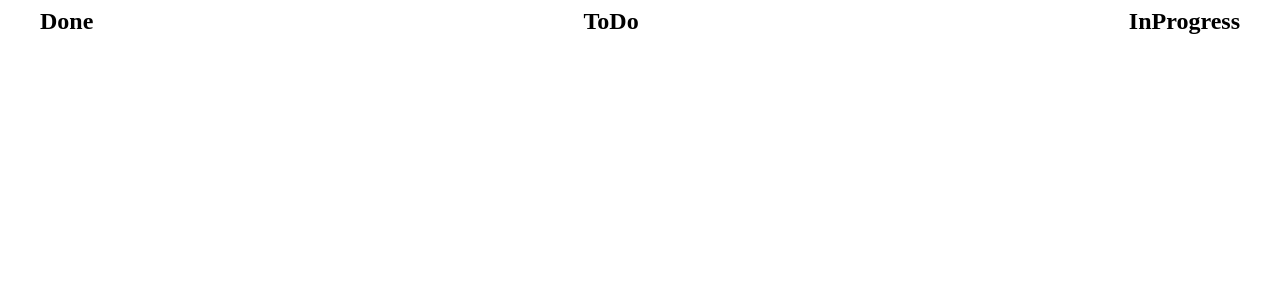
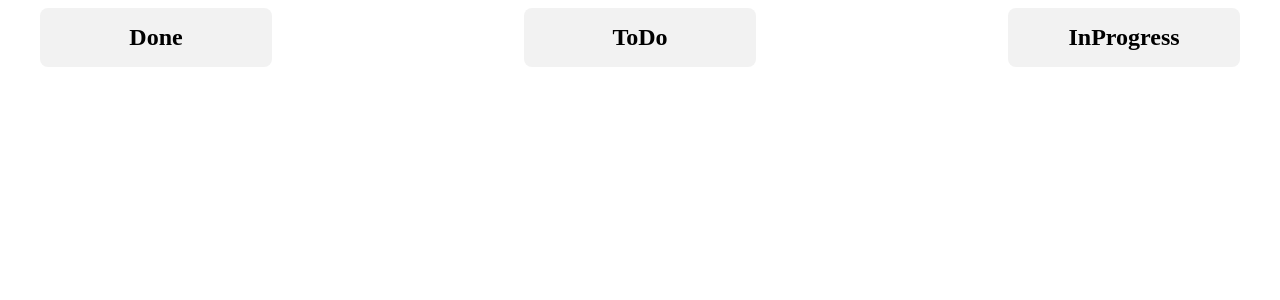
Before and after one commit to lipatovSergey/task-flow, a React (Vite) app: page / in a window 1280 px wide. Shown: the top 300 px of the page. Built offline with nearby package versions, Linux system fonts and the light colour scheme.

Commit message:
column styles updated

```diff
--- a/src/components/Column.tsx
+++ b/src/components/Column.tsx
@@ -8,11 +8,22 @@ interface ColumnProps {
 const ColumnTitle = styled.h2`
   margin: 0;
   display: inline-block;
+  text-align: center;
+`
+const ColumnWrapper = styled.div`
+  display: flex;
+  flex-direction: column;
+  min-width: 200px;
+  background-color: #f2f2f2;
+  padding: 1rem;
+  border-radius: 0.5rem;
 `
 
 const Column = ({ status }: ColumnProps) => {
   return (
-    <ColumnTitle>{status}</ColumnTitle>
+    <ColumnWrapper>
+      <ColumnTitle>{status}</ColumnTitle>
+    </ColumnWrapper>
   )
 }
 
```
